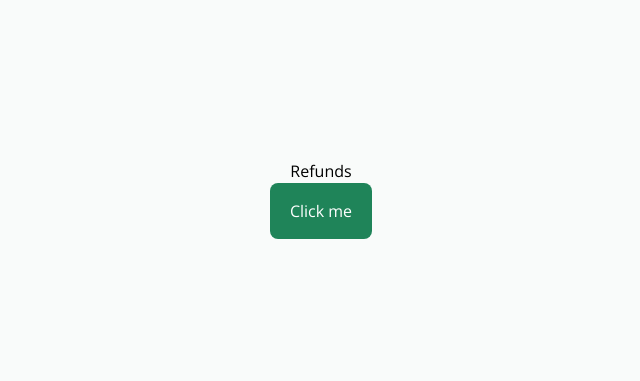
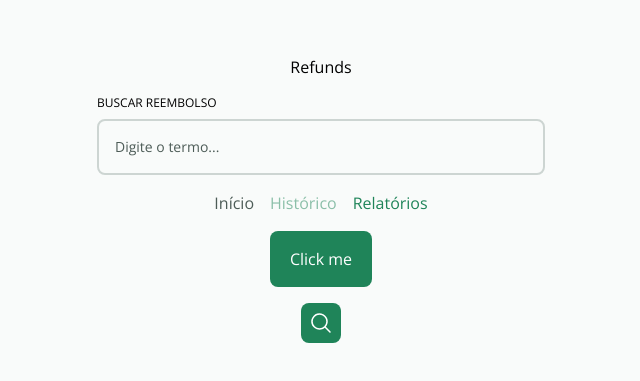
Before and after one commit to caiofsena/refund, a React (Vite) app: page / in a window 1280 px wide. Shown: the part 201-582 px from the top of the page, without its empty margins (319-959 px from the left). Built offline with nearby package versions, Linux system fonts and the light colour scheme.

Commit message:
adding input text component

```diff
--- a/src/App.tsx
+++ b/src/App.tsx
@@ -1,17 +1,42 @@
-import { Button } from './components/button'
+import { Button } from './components/button';
+import { IconButton } from './components/icon-button';
+import { Input } from './components/input';
+import { NavLink } from './components/nav-link';
+import MagnifyingGlass from './assets/icons/magnifying-glass.svg?react';
 
 function App() {
+  return (
+    <div className="bg-gray-500 min-h-screen flex flex-col items-center justify-center gap-4 p-6">
+      <h1>Refunds</h1>
 
-  return (
-    <>
-      <div className='bg-gray-500 h-screen flex flex-col items-center justify-center'>
-        <h1>Refunds</h1>
-        <Button onClick={() => alert('Button clicked!')}>
-          Click me
-        </Button>
+      <div className="w-full max-w-md">
+        <Input
+          id='input-test'
+          label="Buscar reembolso"
+          placeholder="Digite o termo..."
+        />
       </div>
-    </>
-  )
+
+      <div className="flex gap-4">
+        <NavLink href="#" state="default">
+          Início
+        </NavLink>
+        <NavLink href="#" state="hover">
+          Histórico
+        </NavLink>
+        <NavLink href="#" state="active">
+          Relatórios
+        </NavLink>
+      </div>
+
+      <Button onClick={() => alert('Button clicked!')}>Click me</Button>
+
+      <IconButton
+        icon={MagnifyingGlass}
+        onClick={() => alert('Icon button clicked!')}
+      />
+    </div>
+  );
 }
 
-export default App
+export default App;
--- a/src/components/button.tsx
+++ b/src/components/button.tsx
@@ -1,4 +1,4 @@
-import { tv } from 'tailwind-variants';
+import { tv, type VariantProps } from 'tailwind-variants';
 
 export const buttonVariants = tv({
   base: `
@@ -6,27 +6,33 @@ export const buttonVariants = tv({
     hover:bg-green-200 transition-colors duration-300
   `,
   variants: {
+    size: {
+      sm: 'px-4 py-3 text-sm',
+      md: 'px-5 py-4 text-base',
+      lg: 'px-6 py-5 text-lg',
+    },
     disabled: {
       true: 'bg-green-100 cursor-not-allowed opacity-50 hover:bg-green-100',
     },
   },
   defaultVariants: {
+    size: 'md',
     disabled: false,
   },
 });
 
-export interface ButtonProps {
-  disabled?: boolean;
-  onClick: () => void;
+export interface ButtonProps extends
+  React.ComponentProps<'button'>,
+  VariantProps<typeof buttonVariants> {
   children: React.ReactNode;
 };
 
-export const Button = ({ children, onClick, disabled }: ButtonProps) => {
+export const Button = ({ children, disabled, className, ...props }: ButtonProps) => {
   return (
     <button
-      onClick={onClick}
+      className={buttonVariants({ disabled, className })}
       disabled={disabled}
-      className={buttonVariants({ disabled })}
+      {...props}
     >
       {children}
     </button>
--- /dev/null
+++ b/src/components/icon-button.tsx
@@ -0,0 +1,32 @@
+import { tv, type VariantProps } from 'tailwind-variants';
+import { Icon, iconVariants } from './icon';
+
+export const iconButtonVariants = tv({
+  base: `
+    p-2 bg-green-100 text-white rounded-lg cursor-pointer
+    hover:bg-green-200 transition-colors duration-300
+  `,
+});
+
+export interface IconButtonProps extends
+  React.ComponentProps<'button'>,
+  VariantProps<typeof iconButtonVariants>,
+  VariantProps<typeof iconVariants> {
+  icon?: React.ComponentProps<typeof Icon>['svg'];
+}
+
+export const IconButton = (
+  {
+    icon,
+    size,
+    className,
+    ...props
+  }: IconButtonProps) => {
+  return (
+    <button className={iconButtonVariants({ className })} {...props}>
+      {icon &&
+        <Icon svg={icon} className={iconVariants({ size })} />
+      }
+    </button>
+  );
+}
--- /dev/null
+++ b/src/components/icon.tsx
@@ -0,0 +1,25 @@
+import { tv, type VariantProps } from "tailwind-variants";
+
+export const iconVariants = tv({
+  base: 'fill-white',
+  variants: {
+    size: {
+      sm: 'w-4 h-4',
+      md: 'w-6 h-6',
+      lg: 'w-8 h-8',
+    },
+  },
+  defaultVariants: {
+    size: 'md',
+  },
+});
+
+export interface IconProps extends
+  React.ComponentProps<'svg'>,
+  VariantProps<typeof iconVariants> {
+  svg: React.FC<React.ComponentProps<'svg'>>;
+}
+
+export const Icon = ({ svg: SvgComponent, size, className, ...props }: IconProps) => {
+  return <SvgComponent className={iconVariants({ size, className })} {...props} />;
+};
--- /dev/null
+++ b/src/components/input.tsx
@@ -0,0 +1,45 @@
+import { tv, type VariantProps } from 'tailwind-variants';
+
+export const inputVariants = tv({
+  base: `
+    w-full peer outline-none text-sm text-gray-100 px-4 py-4 rounded-lg border-2 border-gray-300
+    placeholder:text-gray-200
+    focus-within:border-green-100 transition-colors duration-300
+  `,
+  variants: {
+  },
+  defaultVariants: {
+  },
+});
+
+export const inputLabelVariants = tv({
+  base: 'mb-2 text-xs uppercase peer-focus-within:text-green-100 transition-colors duration-300',
+});
+
+export interface InputProps
+  extends React.ComponentProps<'input'>,
+    VariantProps<typeof inputVariants> {
+  label: string;
+}
+
+export const Input = ({
+  label,
+  className,
+  id,
+  ...props
+}: InputProps) => {
+  const inputId = id ?? label.toLowerCase().replace(/\s+/g, '-');
+
+  return (
+    <div className="flex w-full flex-col-reverse">
+      <input
+        id={inputId}
+        className={inputVariants({ className })}
+        {...props}
+      />
+      <label htmlFor={inputId} className={inputLabelVariants()}>
+        {label}
+      </label>
+    </div>
+  );
+};
--- /dev/null
+++ b/src/components/nav-link.tsx
@@ -0,0 +1,23 @@
+import { tv, type VariantProps } from 'tailwind-variants';
+
+export const navLinkVariants = tv({
+  base: 'transition-all duration-300',
+  variants: {
+    state: {
+      default: 'text-gray-200',
+      hover: 'text-green-100 opacity-50',
+      active: 'text-green-100',
+    },
+  },
+  defaultVariants: {
+    state: 'default',
+  },
+});
+
+export interface NavLinkProps
+  extends React.ComponentProps<'a'>,
+    VariantProps<typeof navLinkVariants> {}
+
+export const NavLink = ({ state, className, ...props }: NavLinkProps) => {
+  return <a className={navLinkVariants({ state, className })} {...props} />;
+};
--- a/vite.config.ts
+++ b/vite.config.ts
@@ -1,6 +1,6 @@
 import { defineConfig } from 'vite'
-import react, { reactCompilerPreset } from '@vitejs/plugin-react'
-import babel from '@rolldown/plugin-babel'
+import react from '@vitejs/plugin-react'
+// import babel from '@rolldown/plugin-babel'
 import tailwindcss from '@tailwindcss/vite'
 import svgr from 'vite-plugin-svgr'
 
@@ -10,6 +10,6 @@ export default defineConfig({
     react(),
     tailwindcss(),
     svgr(),
-    babel({ presets: [reactCompilerPreset()] })
+    // babel({ presets: [reactCompilerPreset()] })
   ],
 })
```
Also changed, not shown: src/assets/icons/magnifying-glass.svg (added).
